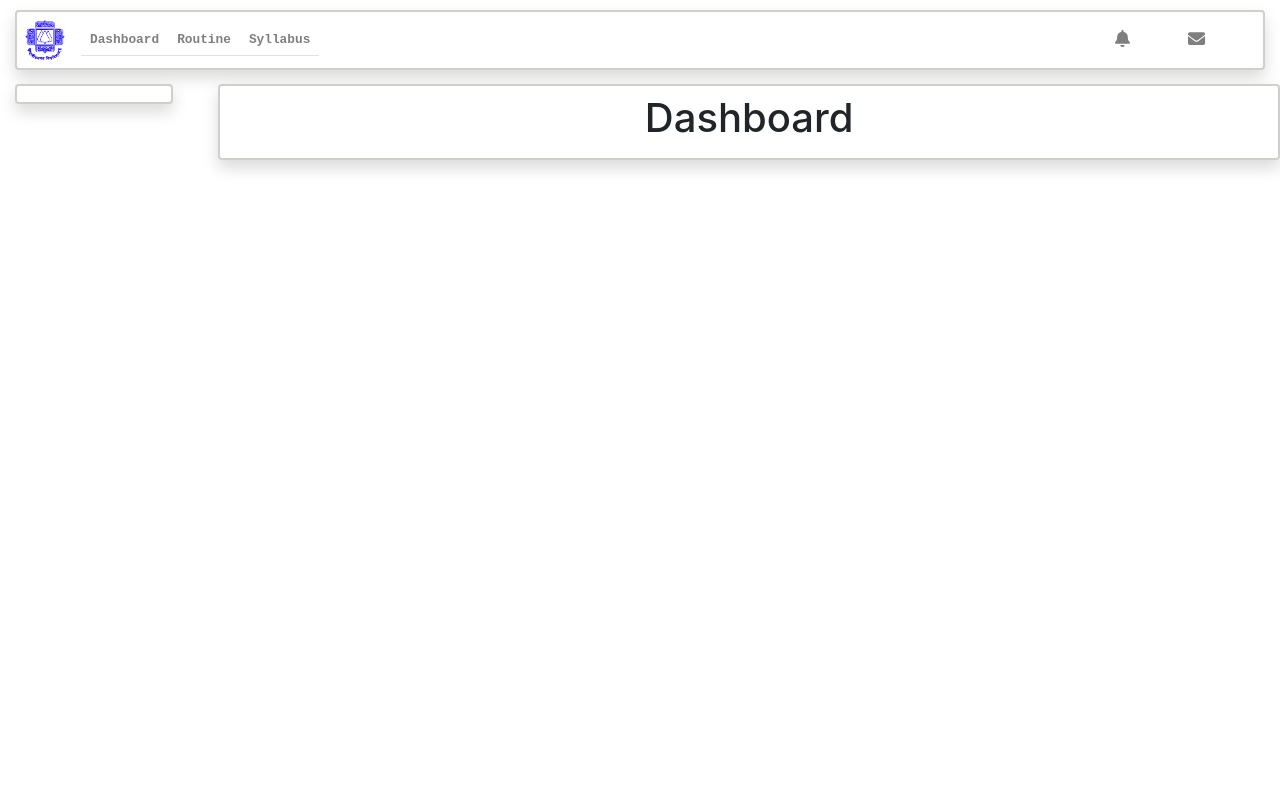
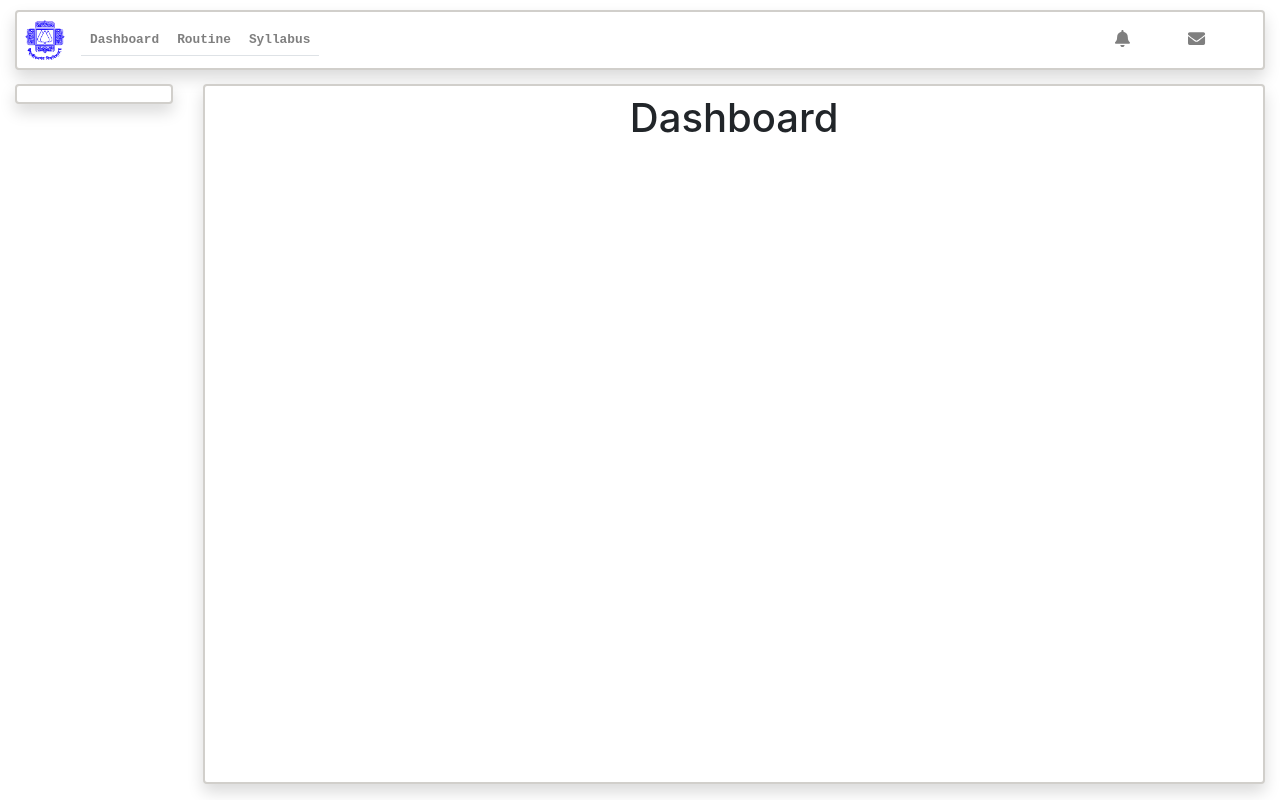
Before and after one commit to kmtusher97/Office-Management-Application-for-CSEJU, a React (Create React App) app in the folder cseju-office-management-app/: page / in a window 1280 px wide. Built offline with nearby package versions, Linux system fonts and the light colour scheme.

Commit message:
Workspace Div added to main

```diff
--- a/cseju-office-management-app/src/components/layout/Layout.css
+++ b/cseju-office-management-app/src/components/layout/Layout.css
@@ -5,8 +5,8 @@
   padding-bottom: 10px;
 }
 
-.main {
+.workspace {
   border: 2px solid #d1cfcb;
   border-radius: 15px;
-  padding-right: 25px;
+  height: 700px;
 }
--- a/cseju-office-management-app/src/components/layout/Layout.js
+++ b/cseju-office-management-app/src/components/layout/Layout.js
@@ -20,9 +20,9 @@ class Layout extends Component {
               <Sidebar />
             </Container>
           </Col>
-          <Col md={10}>
-            <main className="main shadow p-2 mb-1 bg-white rounded">
-              <div className="workspace fluid">
+          <Col md={10} style={{ paddingLeft: "0px", paddingRight: "30px" }}>
+            <main className="main ">
+              <div className="workspace fluid shadow p-2 mb-1 bg-white rounded">
                 <Routing />
               </div>
             </main>
```
